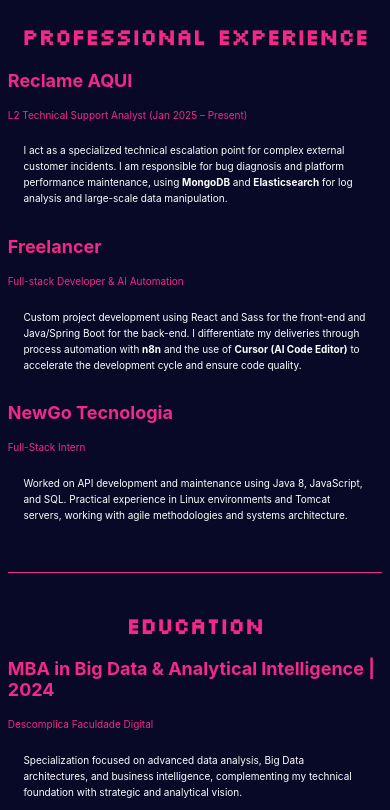
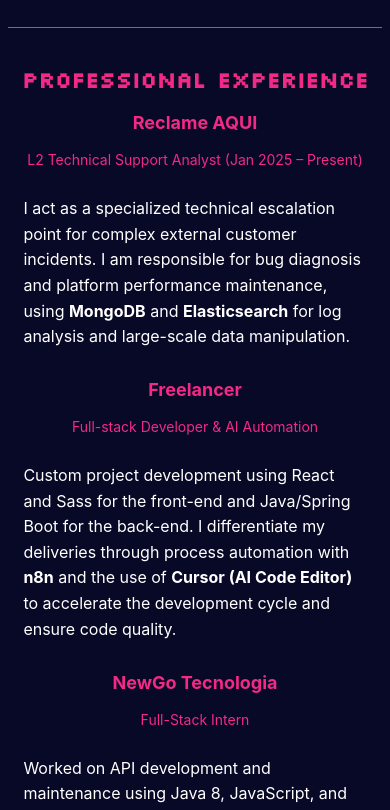
Before and after one commit to EduBatalha/portfolio, a React (Create React App) app: page / in a window 390 px wide. Shown: the part 1129-1939 px from the top of the page. Built offline with nearby package versions, Linux system fonts and the light colour scheme.

Commit message:
more mobile menu adjusts

```diff
--- a/src/styles/Education.scss
+++ b/src/styles/Education.scss
@@ -1,16 +1,44 @@
-/* styles/Experiences.scss */
+/* styles/Education.scss */
 @import 'variables';
 
 #educacao{
     a{
         color: $cor-secundaria;
-        font-size: clamp(12px, 2.2vw, 2.2vw ) ;
+        font-size: clamp(12px, 2.2vw, 2.2vw);
+
+        @media screen and (max-width: 768px) {
+            font-size: clamp(17px, 3vw, 3vw);
+        }
+
+        @media screen and (max-width: 480px) {
+            font-size: clamp(16px, 3.5vw, 3.5vw);
+        }
     }
 
+    /* Center h3 and p.instituicao on mobile - only in educacao section */
+    h3 {
+        @media screen and (max-width: 768px) {
+            text-align: center;
+        }
+
+        @media screen and (max-width: 480px) {
+            text-align: center;
+        }
+    }
 
     .instituicao{
         color: $cor-secundaria;
         font-size: clamp(10px, 1.8vw, 1.8vw);
+
+        @media screen and (max-width: 768px) {
+            font-size: clamp(15px, 2.5vw, 2.5vw);
+            text-align: center;
+        }
+
+        @media screen and (max-width: 480px) {
+            font-size: clamp(14px, 2.8vw, 2.8vw);
+            text-align: center;
+        }
     }
 
     p:not(.instituicao){
@@ -18,5 +46,19 @@
         padding: 1.5vw 2vw;
         line-height: 1.8;
         margin-bottom: 1.5vw;
+
+        @media screen and (max-width: 768px) {
+            font-size: clamp(15px, 2.2vw, 2.2vw);
+            padding: 2vw 2.5vw;
+            line-height: 1.8;
+            margin-bottom: 2vw;
+        }
+
+        @media screen and (max-width: 480px) {
+            font-size: clamp(16px, 2.5vw, 2.5vw);
+            padding: 3vw 4vw;
+            line-height: 1.7;
+            margin-bottom: 3vw;
+        }
     }
 }
--- a/src/styles/Experience.scss
+++ b/src/styles/Experience.scss
@@ -1,16 +1,44 @@
-/* styles/Experiences.scss */
+/* styles/Experience.scss */
 @import 'variables';
 
 #experiencia{
     a{
         color: $cor-secundaria;
-        font-size: clamp(12px, 2.2vw, 2.2vw ) ;
+        font-size: clamp(12px, 2.2vw, 2.2vw);
+
+        @media screen and (max-width: 768px) {
+            font-size: clamp(17px, 3vw, 3vw);
+        }
+
+        @media screen and (max-width: 480px) {
+            font-size: clamp(16px, 3.5vw, 3.5vw);
+        }
     }
 
+    /* Center h3 and p.cargo on mobile - only in experiencia section */
+    h3 {
+        @media screen and (max-width: 768px) {
+            text-align: center;
+        }
+
+        @media screen and (max-width: 480px) {
+            text-align: center;
+        }
+    }
 
     .cargo{
         color: $cor-secundaria;
         font-size: clamp(10px, 1.8vw, 1.8vw);
+
+        @media screen and (max-width: 768px) {
+            font-size: clamp(15px, 2.5vw, 2.5vw);
+            text-align: center;
+        }
+
+        @media screen and (max-width: 480px) {
+            font-size: clamp(14px, 2.8vw, 2.8vw);
+            text-align: center;
+        }
     }
 
     p:not(.cargo){
@@ -18,5 +46,19 @@
         padding: 1.5vw 2vw;
         line-height: 1.8;
         margin-bottom: 1.5vw;
+
+        @media screen and (max-width: 768px) {
+            font-size: clamp(15px, 2.2vw, 2.2vw);
+            padding: 2vw 2.5vw;
+            line-height: 1.8;
+            margin-bottom: 2vw;
+        }
+
+        @media screen and (max-width: 480px) {
+            font-size: clamp(16px, 2.5vw, 2.5vw);
+            padding: 3vw 4vw;
+            line-height: 1.7;
+            margin-bottom: 3vw;
+        }
     }
 }
--- a/src/styles/Global.scss
+++ b/src/styles/Global.scss
@@ -125,15 +125,15 @@
     /* Seção Sobre - Padding superior no mobile */
     #sobre {
         @media screen and (max-width: 768px) {
-            padding-top: 3vw;
+            padding-top: 10vw;
         }
 
         @media screen and (max-width: 480px) {
-            padding-top: 4vw;
+            padding-top: 15vw;
         }
 
         @media screen and (max-width: 320px) {
-            padding-top: 5vw;
+            padding-top: 15vw;
         }
     }
 
--- a/src/styles/Navbar.scss
+++ b/src/styles/Navbar.scss
@@ -171,10 +171,14 @@
     flex-direction: column;
     justify-content: center;
     align-items: center;
-    height: 100%;
+    height: 100vh;
     padding: 0;
     margin: 0;
     gap: 30px;
+    position: absolute;
+    top: 0;
+    left: 0;
+    width: 100%;
     transform: translateY(-20px);
     transition: transform 0.3s ease;
 
```
Also changed, not shown: src/styles/Footer.scss (line endings or trailing spaces), src/styles/Projects.scss (line endings or trailing spaces).
